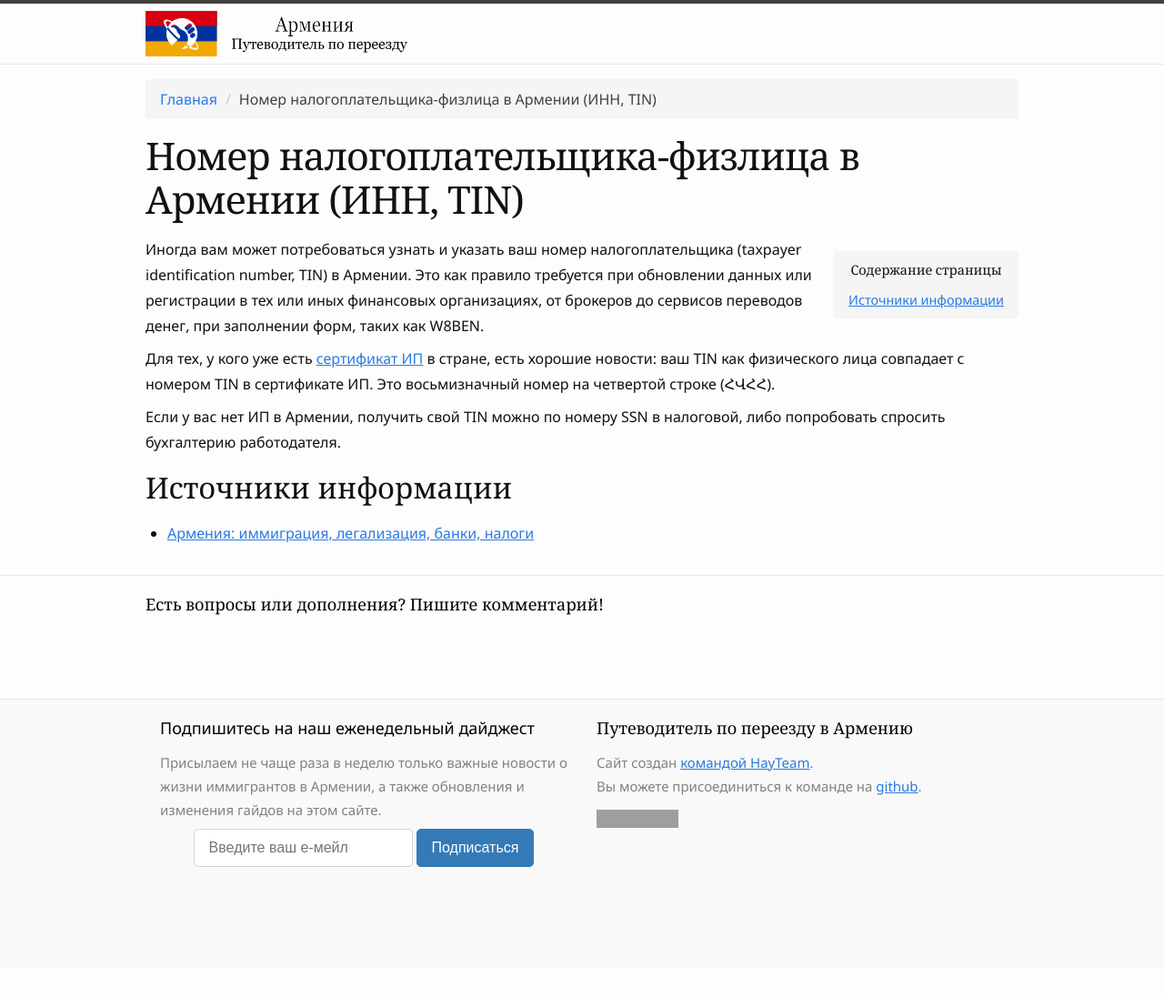
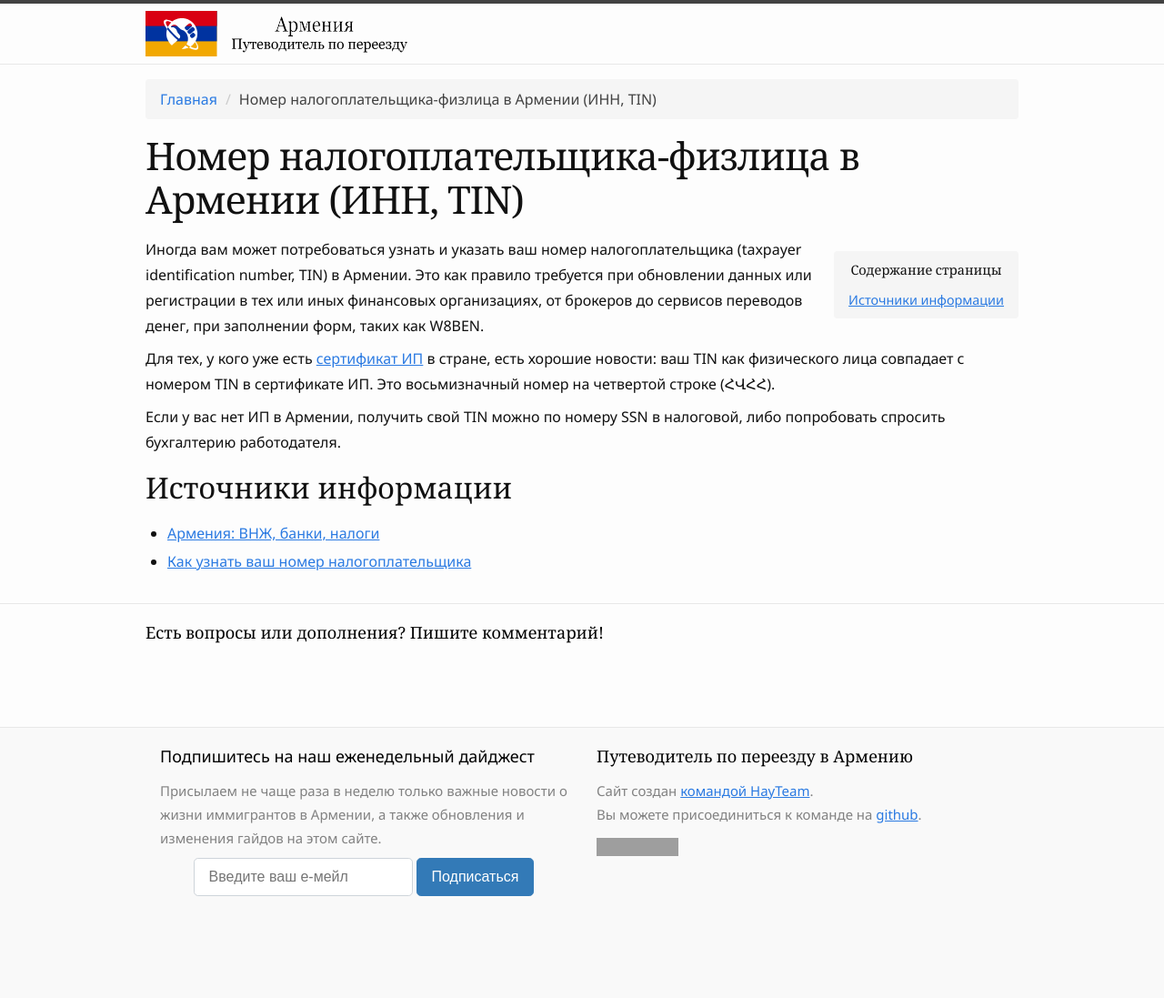
Before and after one commit to haywiki/haywiki.github.io, a Jekyll site: the page built from documents/tin.md, in a window 1280 px wide. Shown: the whole page at 91% size. Built offline with Jekyll 4.4.1, drawn with Linux system fonts in a browser that asks for light colours; nearby versions of some CDN libraries; a script that is not in the unit is left out; before the commit the page ends 1065 px from its top, so only the background shows below that; grey boxes are pictures that could not be loaded.

Commit message:
Ссылки на инн исправлены

```diff
--- a/documents/tin.md
+++ b/documents/tin.md
@@ -14,4 +14,5 @@ layout: page
 
 ## Источники информации
 
-- [Армения: иммиграция, легализация, банки, налоги](https://t.me/am_banking_and_residency)
+- [Армения: ВНЖ, банки, налоги](https://t.me/am_banking_and_residency)
+- [Как узнать ваш номер налогоплательщика](https://www.notion.so/99aea3837744412c8146664ff46687ae)
```
Also changed, not shown: business/ip-money.md (+2 -2 lines).
